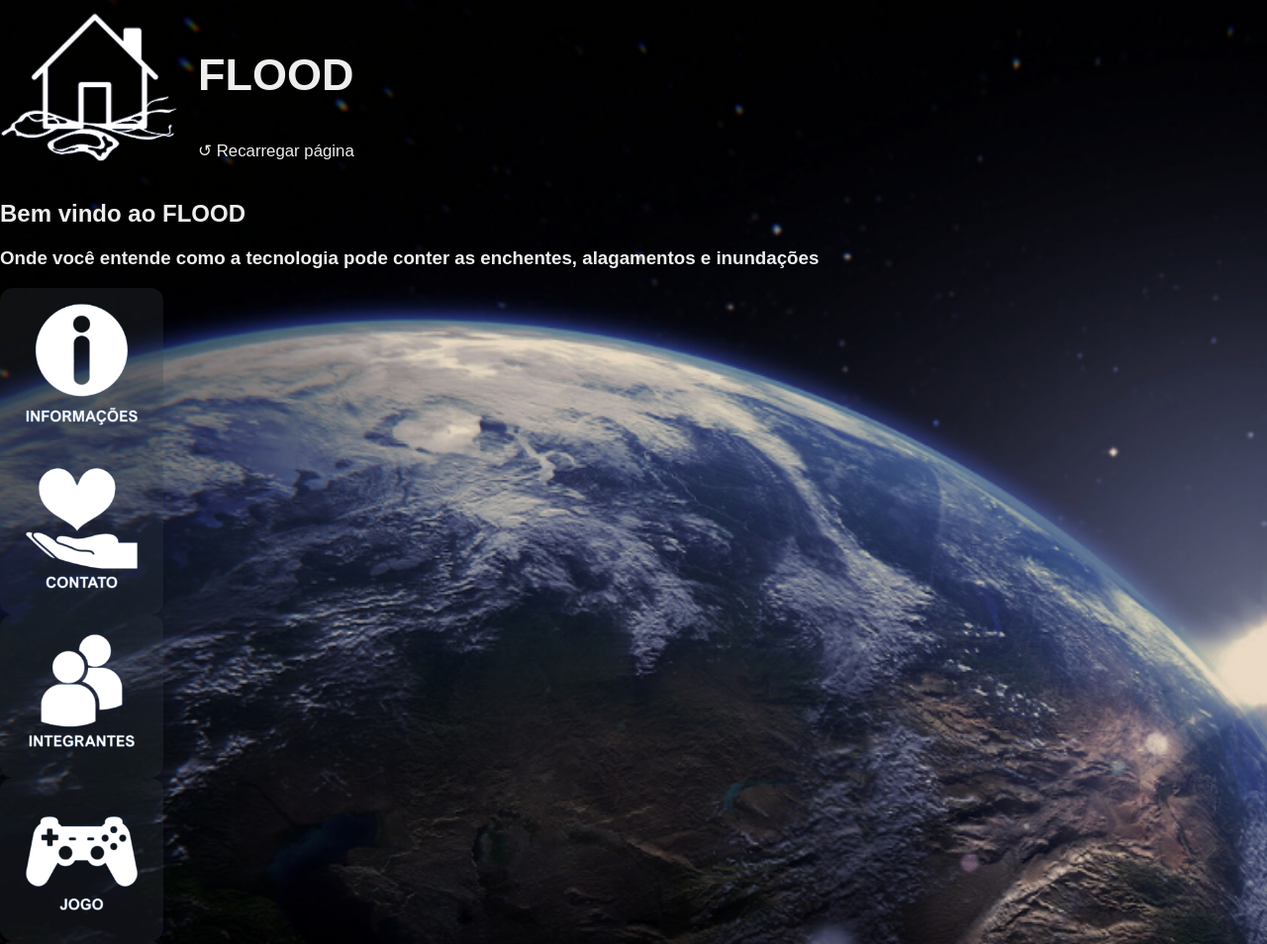
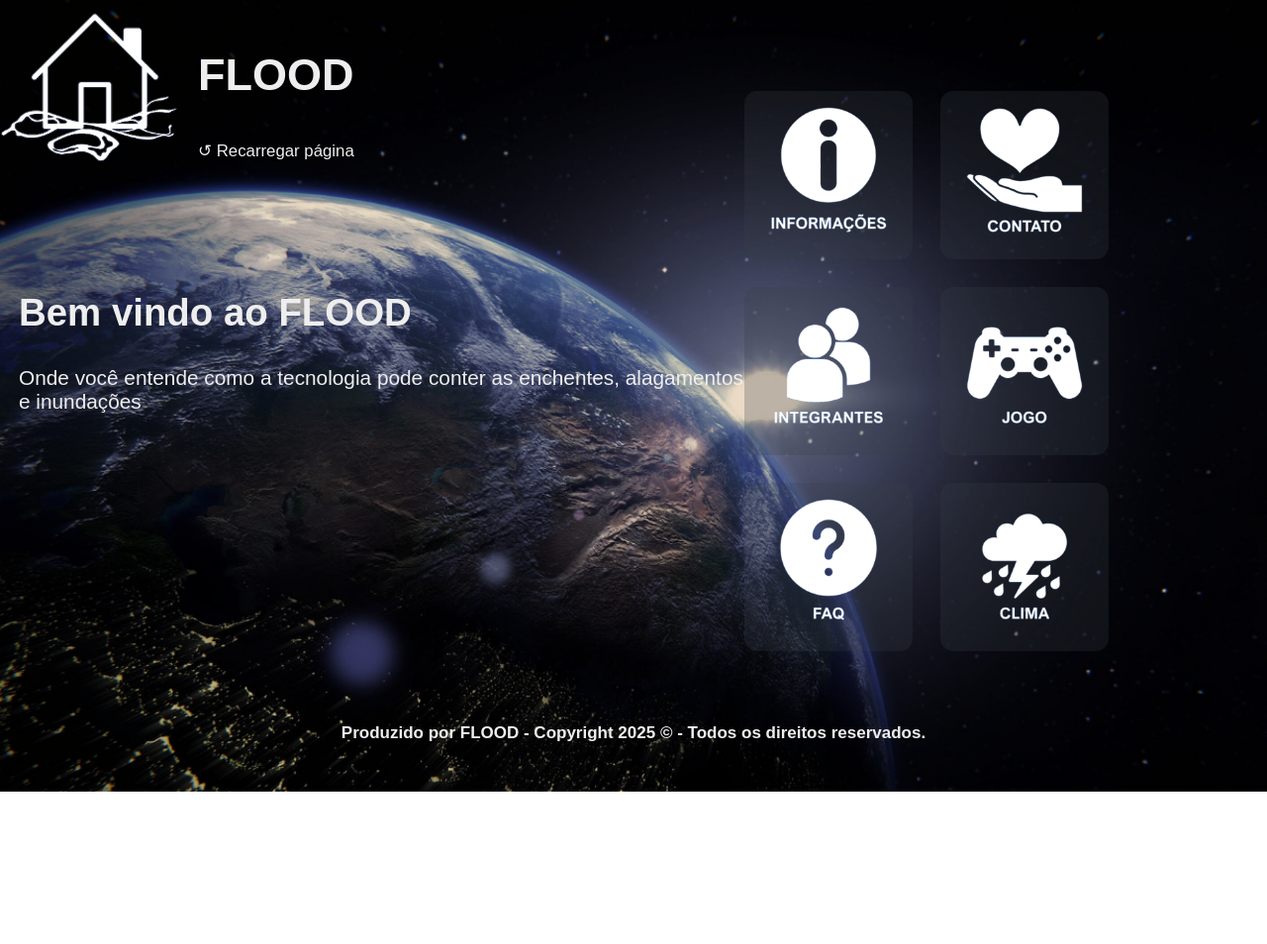
Before and after one commit to Flood-GS/Flood-FrontEnd, a plain HTML site: page index.html in a window 1280 px wide. Shown: the top 954 px of the page at 99% size. After the commit the page ends 800 px from the top, so only its background shows below. Drawn offline with Linux system fonts and the light colour scheme.

Commit message:
Index finalizado

```diff
--- a/css/geral.css
+++ b/css/geral.css
@@ -1,4 +1,4 @@
-/* Cenário */
+/*Estrutura*/
 body {
   margin: 0;
   padding: 0;
@@ -6,6 +6,18 @@ body {
   background-size: cover;
   color: rgb(238, 238, 238);
   font-family:Arial;
+  min-height: 100vh;
+}
+main {
+  padding-bottom: 56px;
+}
+footer{
+  font-size: 17px;
+  font-family:Arial;
+  text-align: center;
+  font-weight: bold;
+  height: 3em;
+  z-index: 1000;
 }
 /*Header*/
 header img{
@@ -30,15 +42,6 @@ header{
   align-items: center;
   justify-content: center;
   width: 99vw;
-}
-footer{
-
-  padding: 4px;
-  font-size: 17px;
-  font-family:Arial;
-  text-align: center;
-  font-weight: bold;
-  height: 3em;
 }
 nav ul {
   list-style: none;
@@ -67,16 +70,44 @@ nav ul li a:focus {
 }
 
 /*Index*/
-.menuindex{
+.continicio {
+  display: flex;
+  justify-content: space-between;
+  align-items:center;
+}
+
+.txtinicio {
+  font-size: 1.6rem;
+  margin-left: 19px;
+ margin-bottom: 140px;
+}
+.txtinicio h2 {
+  font-size: 2.4rem;
+}
+.txtinicio h3 {
+  font-size: 1.3rem;
+  font-weight: 400;
+}
+.imagincio {
+  display: grid;
+  grid-template-columns: repeat(2, auto);
+  gap: 28px;
+  margin-right: 160px;
+  margin-top: -90px;
+}
+.menuindex {
   background-color: rgba(55, 64, 71, 0.26);
-  width: 165px;
+  width: 170px;
+  height: 170px;
+  border-radius: 13px;
   display: flex;
-  flex-direction: column;
-  text-align:right ;
-  border-radius: 13px;
+  align-items: center;
+  justify-content: center;
+  transition: transform 0.3s ease;
 }
+
 .menuindex:hover {
   transform: scale(1.05);
-  filter:contrast(2.0);
+  filter: contrast(2.0);
   cursor: pointer;
 }
--- a/index.html
+++ b/index.html
@@ -21,31 +21,35 @@
         </div>
       </header>
       <main>
-        <section>
+        <div class="continicio">
+          <div class="txtinicio">
             <h2>Bem vindo ao FLOOD</h2>
             <h3>Onde você entende como a tecnologia pode conter as enchentes, alagamentos e inundações</h3>
-        </section>
-        <div>
-            <a href="./paginas/info.html" aria-label="Ir para a página de informações sobre enchentes">
-              <img class="menuindex" src="./img/info.png" alt="Ícone de I para informações">
+          </div>
+
+          <div class="imagincio">
+            <a href="./paginas/info.html">
+              <img class="menuindex" src="./img/info.png" alt="Ícone de informações">
             </a>
-            <a href="./paginas/contato.html" aria-label="Ir para a página de contatos">
-              <img class="menuindex" src="./img/contato.png" alt="Ícone de mão e coração para contato">
+            <a href="./paginas/contato.html">
+              <img class="menuindex" src="./img/contato.png" alt="Ícone de contato">
             </a>
-            <a href="./paginas/integrantes.html" aria-label="Ir para a página de integrantes">
-                <img class="menuindex" src="./img/integrantes.png" alt="Ícone de pessoas para página de integrantes">
+            <a href="./paginas/integrantes.html">
+              <img class="menuindex" src="./img/integrantes.png" alt="Ícone de integrantes">
             </a>
-              <a href="./paginas/start.html" aria-label="Ir para a página de inicio de jogo">
-                <img class="menuindex" src="./img/jogo.png" alt="Ícone de controle de jogo">
+            <a href="./paginas/start.html">
+              <img class="menuindex" src="./img/jogo.png" alt="Ícone de jogo">
             </a>
-              <a href="./paginas/faq.html" aria-label="Ir para a página de perguntas frequentes">
-                <img class="menuindex" src="./img/FAQ.png" alt="Ícone de ponto de interrogação">
+            <a href="./paginas/faq.html">
+              <img class="menuindex" src="./img/FAQ.png" alt="Ícone de FAQ">
             </a>
-              <a href="./paginas/clima.html" aria-label="Ir para a página de clima">
-                <img class="menuindex" src="./img/clima.png" alt="Ícone de nuvem com raio e chuva">
+            <a href="./paginas/clima.html">
+              <img class="menuindex" src="./img/clima.png" alt="Ícone de clima">
             </a>
           </div>
+        </div>
       </main>
+
     <footer>
         <p>Produzido por FLOOD - Copyright 2025 © - Todos os direitos reservados.</p>
     </footer>
```
Lines whose indentation alone changed are shown as unchanged.
